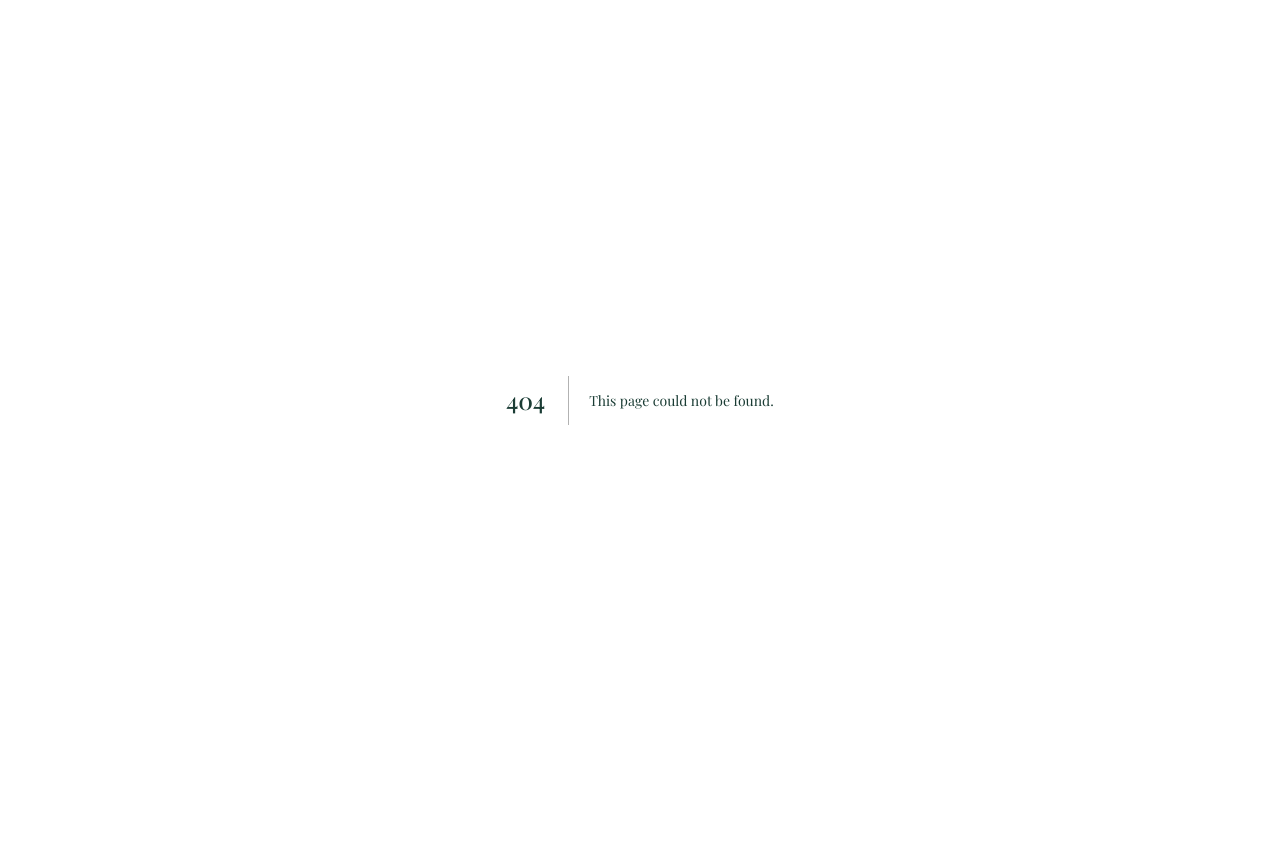
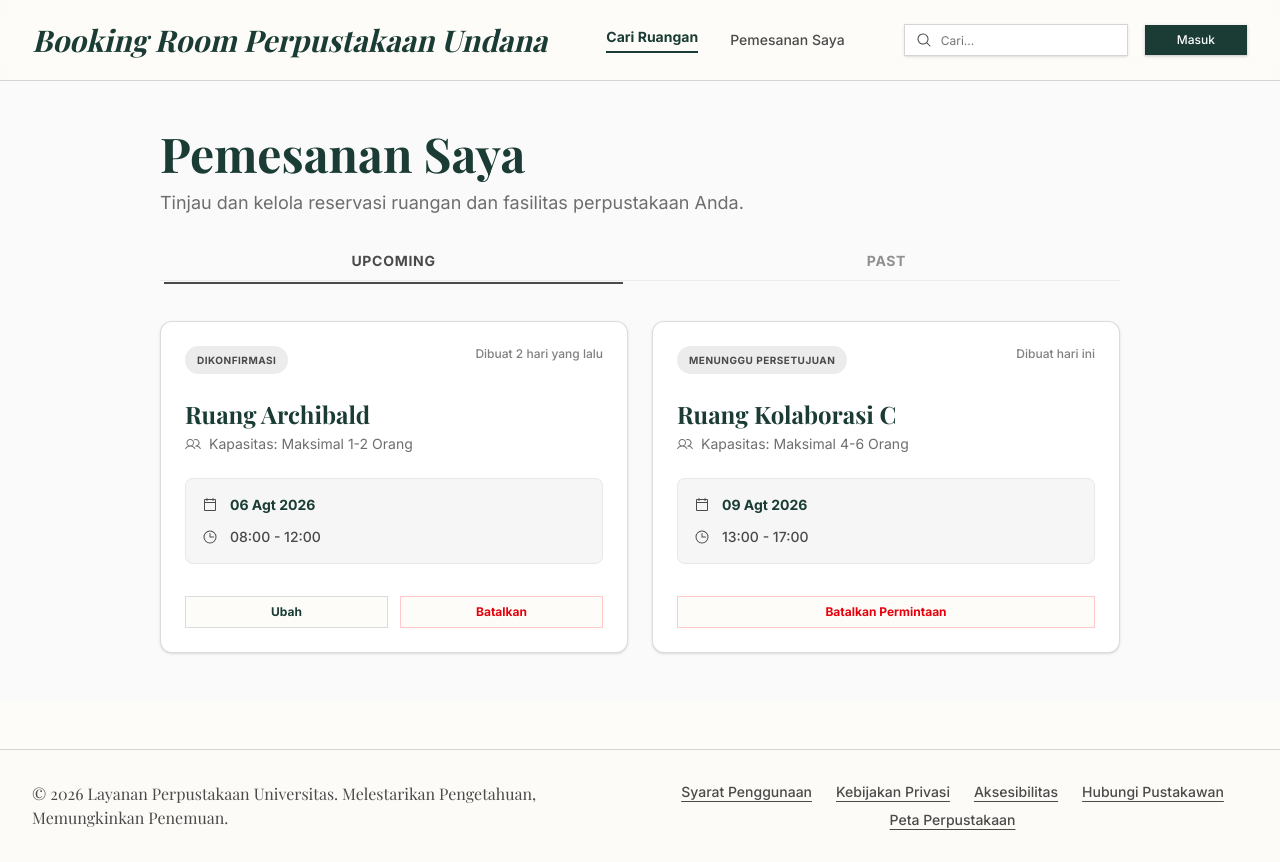
Before and after one commit to legacyditt/booking-room-perpusUndana, a Next.js app in the folder frontend/: page /reservations in a window 1280 px wide. Before the commit this address had no page. Before the commit the page ends 800 px from the top, so only its background shows below. Built offline with nearby package versions, Linux system fonts and the light colour scheme; a web font is replaced by a local one.

Commit message:
feat: add my reservations page with dynamic tabs, mock data, and layout

```diff
--- /dev/null
+++ b/frontend/src/app/reservations/page.tsx
@@ -0,0 +1,125 @@
+import { Metadata } from "next";
+import { isBefore, parseISO, startOfDay } from "date-fns";
+import { Tabs, TabsContent, TabsList, TabsTrigger } from "@/components/ui/tabs";
+import { ReservationCard } from "@/features/reservations/components/ReservationCard";
+import { mockBookings, librarySessions } from "@/data/mockBookings";
+import { mockRooms } from "@/data/mockRooms";
+import { Header } from "@/features/home/components/Header";
+import { Footer } from "@/features/home/components/Footer";
+
+export const metadata: Metadata = {
+  title: "Pemesanan Saya | Booking Room Perpustakaan",
+  description: "Kelola riwayat pemesanan ruangan perpustakaan Anda.",
+};
+
+export default function MyReservationsPage() {
+  const today = startOfDay(new Date());
+
+  const upcomingBookings = mockBookings.filter((booking) => {
+    return !isBefore(parseISO(booking.date), today); // Hari ini dan masa depan
+  });
+
+  const pastBookings = mockBookings.filter((booking) => {
+    return isBefore(parseISO(booking.date), today); // Kemarin dan masa lalu
+  });
+
+  return (
+    <div className="min-h-screen flex flex-col bg-background">
+      <Header />
+
+      <main className="flex-1 bg-[#FAFAFA]">
+        <div className="container mx-auto max-w-5xl px-4 py-12 md:px-8">
+          {/* Header Section */}
+          <div className="mb-8">
+            <h1 className="text-4xl md:text-5xl font-serif font-bold text-primary mb-3">
+              Pemesanan Saya
+            </h1>
+            <p className="text-neutral/80 text-base md:text-lg">
+              Tinjau dan kelola reservasi ruangan dan fasilitas perpustakaan
+              Anda.
+            </p>
+          </div>
+
+          {/* Tabs Area */}
+          <Tabs defaultValue="upcoming" className="w-full">
+            {/* Bagian List Tab (Garis) */}
+            <TabsList
+              variant="line"
+              className="mb-8 w-full justify-start border-b border-border/40 pb-0 gap-8"
+            >
+              <TabsTrigger
+                value="upcoming"
+                className="text-sm font-bold uppercase tracking-wider pb-3 px-1"
+              >
+                Upcoming
+              </TabsTrigger>
+              <TabsTrigger
+                value="past"
+                className="text-sm font-bold uppercase tracking-wider pb-3 px-1"
+              >
+                Past
+              </TabsTrigger>
+            </TabsList>
+
+            {/* Konten Upcoming */}
+            <TabsContent value="upcoming" className="mt-0">
+              {upcomingBookings.length > 0 ? (
+                <div className="grid grid-cols-1 md:grid-cols-2 gap-6 items-stretch">
+                  {upcomingBookings.map((booking) => {
+                    const room = mockRooms.find((r) => r.id === booking.roomId);
+                    const session = librarySessions.find(
+                      (s) => s.id === booking.sessionId,
+                    );
+
+                    if (!room || !session) return null;
+
+                    return (
+                      <ReservationCard
+                        key={booking.id}
+                        booking={booking}
+                        room={room}
+                        session={session}
+                      />
+                    );
+                  })}
+                </div>
+              ) : (
+                <div className="text-center py-20 text-neutral/50 font-medium border-2 border-dashed border-border rounded-xl">
+                  Belum ada pemesanan yang akan datang.
+                </div>
+              )}
+            </TabsContent>
+
+            {/* Konten Past */}
+            <TabsContent value="past" className="mt-0">
+              {pastBookings.length > 0 ? (
+                <div className="grid grid-cols-1 md:grid-cols-2 gap-6 items-stretch">
+                  {pastBookings.map((booking) => {
+                    const room = mockRooms.find((r) => r.id === booking.roomId);
+                    const session = librarySessions.find(
+                      (s) => s.id === booking.sessionId,
+                    );
+                    if (!room || !session) return null;
+                    return (
+                      <ReservationCard
+                        key={booking.id}
+                        booking={booking}
+                        room={room}
+                        session={session}
+                      />
+                    );
+                  })}
+                </div>
+              ) : (
+                <div className="text-center py-20 text-neutral/50 font-medium border-2 border-dashed border-border rounded-xl">
+                  Riwayat pemesanan kosong.
+                </div>
+              )}
+            </TabsContent>
+          </Tabs>
+        </div>
+      </main>
+      <Footer />
+    </div>
+  );
+}
--- a/frontend/src/data/mockBookings.ts
+++ b/frontend/src/data/mockBookings.ts
@@ -1,4 +1,19 @@
 import { Booking, Session } from "@/types/booking";
+import { format } from "date-fns";
+
+// Hitung tanggal dinamis agar selalu relevan dengan hari ini
+const today = new Date();
+const pastDate = new Date(today);
+pastDate.setDate(today.getDate() - 5); // 5 hari yang lalu
+
+const futureDate1 = new Date(today);
+futureDate1.setDate(today.getDate() + 2); // 2 hari ke depan
+
+const futureDate2 = new Date(today);
+futureDate2.setDate(today.getDate() + 5); // 5 hari ke depan
+
+// Format ke YYYY-MM-DD
+const formatDate = (date: Date) => format(date, "yyyy-MM-dd");
 
 export const librarySessions: Session[] = [
   {
@@ -14,13 +29,34 @@ export const librarySessions: Session[] = [
 ];
 
 export const mockBookings: Booking[] = [
+  // 1. Upcoming (Confirmed)
   {
     id: "booking-1",
-    roomId: "1", // Ruang Archibald
+    roomId: "1", // Ruang Diskusi A
     sessionId: "session-1",
     userId: "user-123",
-    date: "2026-08-04",
+    date: formatDate(futureDate1),
     status: "Confirmed",
+    createdAt: new Date(Date.now() - 2 * 24 * 60 * 60 * 1000).toISOString(),
+  },
+  // 2. Upcoming (Pending)
+  {
+    id: "booking-2",
+    roomId: "3", // Ruang Kolaborasi C (Premium)
+    sessionId: "session-2",
+    userId: "user-123",
+    date: formatDate(futureDate2),
+    status: "Pending",
     createdAt: new Date().toISOString(),
   },
+  // 3. Past (Confirmed)
+  {
+    id: "booking-3",
+    roomId: "2", // Ruang Diskusi B
+    sessionId: "session-1",
+    userId: "user-123",
+    date: formatDate(pastDate),
+    status: "Confirmed",
+    createdAt: new Date(Date.now() - 10 * 24 * 60 * 60 * 1000).toISOString(), // Dibuat 10 hari lalu
+  }
 ];
--- a/frontend/src/features/home/components/Header.tsx
+++ b/frontend/src/features/home/components/Header.tsx
@@ -21,7 +21,7 @@ export function Header() {
             Cari Ruangan
           </Link>
           <Link
-            href="/bookings"
+            href="/reservations"
             className="text-neutral hover:text-primary transition-colors"
           >
             Pemesanan Saya
--- /dev/null
+++ b/frontend/src/features/reservations/components/ReservationCard.tsx
@@ -0,0 +1,88 @@
+"use client";
+
+import { format, formatDistanceToNow, isToday, parseISO } from "date-fns";
+import { id as idLocale } from "date-fns/locale"; // Menggunakan locale Bahasa Indonesia
+import { CalendarBlank, Clock, Users } from "@phosphor-icons/react/dist/ssr";
+import { Button } from "@/components/ui/button";
+import { Booking, Session } from "@/types/booking";
+import { Room } from "@/types/room";
+
+interface ReservationCardProps {
+  booking: Booking;
+  room: Room;
+  session: Session;
+}
+
+export function ReservationCard({ booking, room, session }: ReservationCardProps) {
+  // Format tanggal pembuatan
+  const createdDate = parseISO(booking.createdAt);
+  const createdText = isToday(createdDate)
+    ? "Dibuat hari ini"
+    : `Dibuat ${formatDistanceToNow(createdDate, { addSuffix: true, locale: idLocale })}`;
+
+  // Format tanggal pemesanan (contoh: "24 Okt 2024")
+  const bookingDate = parseISO(booking.date);
+  const formattedDate = format(bookingDate, "dd MMM yyyy", { locale: idLocale });
+
+  // Styling logika status
+  const isConfirmed = booking.status === "Confirmed";
+  const badgeText = isConfirmed ? "DIKONFIRMASI" : "MENUNGGU PERSETUJUAN";
+
+  return (
+    <div className="bg-white border border-border/80 rounded-xl p-6 shadow-sm flex flex-col gap-6 text-left hover:shadow-md transition-shadow h-full">
+
+      {/* Top Header Row (Badge & Waktu Dibuat) */}
+      <div className="flex justify-between items-start gap-4">
+        <span className="bg-neutral/10 text-neutral font-bold text-[10px] tracking-wider uppercase px-3 py-1.5 rounded-full">
+          {badgeText}
+        </span>
+
+        <span className="text-xs font-medium text-neutral/70">
+          {createdText}
+        </span>
+      </div>
+
+      {/* Main Room Info */}
+      <div className="flex flex-col gap-1">
+        <h3 className="text-2xl font-serif font-bold text-primary">
+          {room.name}
+        </h3>
+        <div className="flex items-center gap-2 text-neutral/80 text-sm">
+          <Users className="w-4 h-4" />
+          <span>Kapasitas: Maksimal {room.capacity} Orang</span>
+        </div>
+      </div>
+
+      {/* Date & Time Box */}
+      <div className="bg-neutral/5 rounded-lg p-4 flex flex-col gap-3 border border-border/40 mt-auto">
+        <div className="flex items-center gap-3 text-primary font-bold text-sm">
+          <CalendarBlank className="w-4 h-4 text-neutral" />
+          <span>{formattedDate}</span>
+        </div>
+        <div className="flex items-center gap-3 text-neutral text-sm font-medium">
+          <Clock className="w-4 h-4 text-neutral" />
+          <span>{session.timeRange}</span>
+        </div>
+      </div>
+
+      {/* Action Buttons */}
+      <div className="mt-2 grid grid-cols-2 gap-3">
+        {isConfirmed ? (
+          <>
+            <Button variant="outline" className="w-full font-bold border-border/80 text-primary">
+              Ubah
+            </Button>
+            <Button variant="outline" className="w-full font-bold border-red-200 text-red-600 hover:bg-red-50 hover:text-red-700">
+              Batalkan
+            </Button>
+          </>
+        ) : (
+          <Button variant="outline" className="w-full col-span-2 font-bold border-red-200 text-red-600 hover:bg-red-50 hover:text-red-700">
+            Batalkan Permintaan
+          </Button>
+        )}
+      </div>
+
+    </div>
+  );
+}
```
